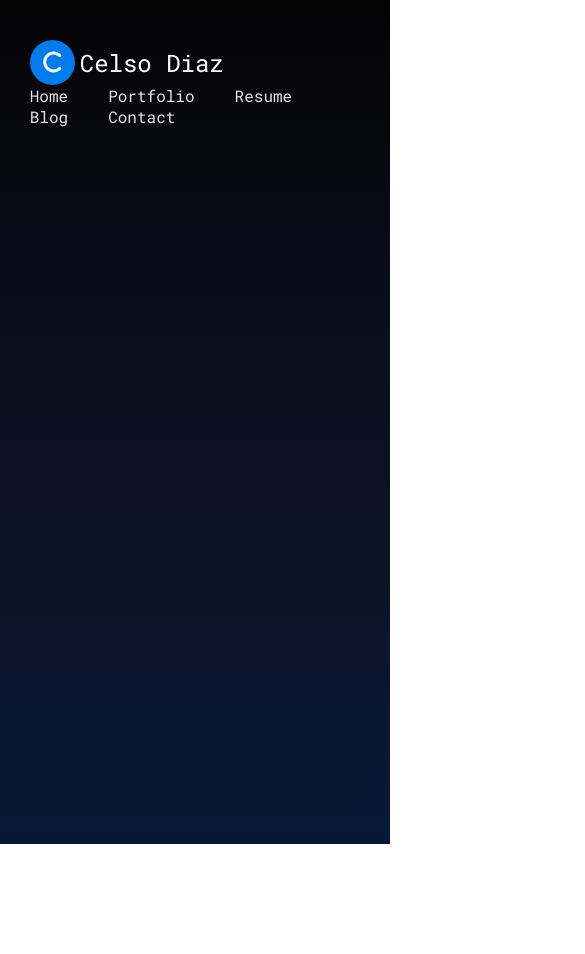
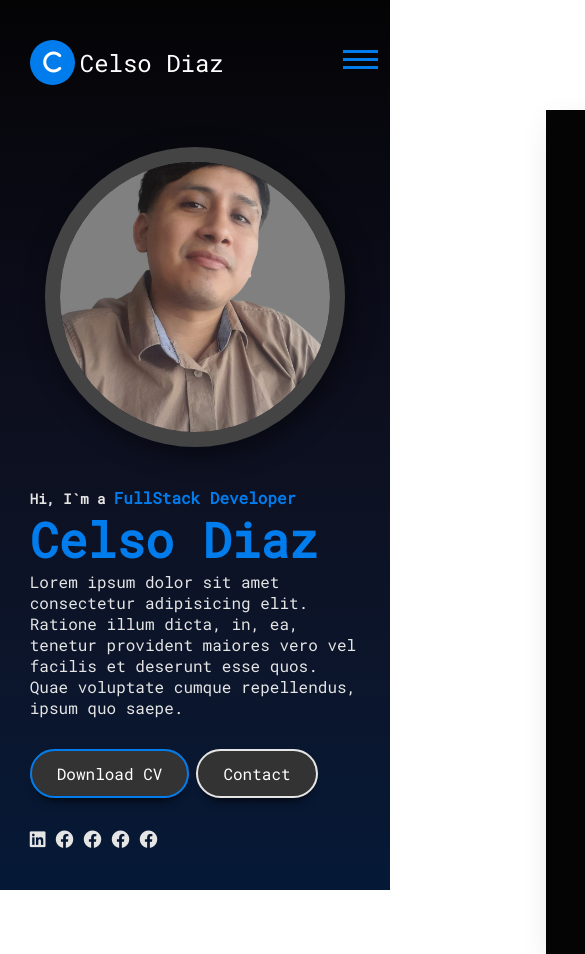
Before and after one commit to celsodiaz/react-portfolio, a React (Vite) app: page / in a window 390 px wide. Shown: the top 954 px of the page, 585 px wide, since content can reach past the window. Before the commit the page ends 844 px from the top, so only its background shows below. Built offline with nearby package versions, Linux system fonts and the light colour scheme.

Commit message:
Add section about

```diff
--- a/src/App.css
+++ b/src/App.css
@@ -7,16 +7,15 @@
   text-decoration: none;
 }
 
-body {
+/* body {
   /* height: 100%;
   background-attachment: fixed;
   color: hsl(0, 0%, 93%); */
-  /* max-width: 400px; */
-  /* padding: 1rem; */
-  /* margin: 0; */
-  overflow: hidden;
-}
-
+/* max-width: 400px; */
+/* padding: 1rem; */
+/* margin: 0; */
+/* overflow: hidden; */
+/* } */
 .hero-header {
   width: 100%;
   height: 100%;
@@ -103,3 +102,151 @@ nav .navlinks li a {
   color: #e5e5e5;
   margin-right: 2.5rem;
 }
+
+.container {
+  display: flex;
+  justify-content: space-around;
+  align-items: center;
+  padding-top: 4rem;
+}
+
+.container .hero-pic {
+  width: 300px;
+  height: 300px;
+  border-radius: 50%;
+  overflow: hidden;
+  border: 15px solid #444;
+  box-shadow: 5px 7px 25px rgba(0, 0, 0, 0.5);
+  display: flex;
+  justify-content: center;
+  align-items: center;
+}
+
+.hero-pic img {
+  max-width: 100%;
+  max-height: 100%;
+  width: auto;
+  height: auto;
+  transition: 0.5s;
+  transform: scale(1.35);
+}
+
+.hero-pic img:hover {
+  transform: scale(1.4);
+}
+
+.hero-text {
+  max-width: 500px;
+  display: flex;
+  flex-direction: column;
+}
+
+.hero-text h5 {
+  color: #e5e5e5;
+  font-size: 14px;
+}
+
+.hero-text h5 span {
+  color: #007ced;
+  font-size: 16px;
+}
+
+.hero-text h1 {
+  color: #007ced;
+  font-size: 3rem;
+}
+.hero-text p {
+  color: #e5e5e5;
+}
+
+.btn-group {
+  margin: 45px 0;
+}
+
+.btn-group .btn {
+  border-color: #d5d5d5;
+  color: #fff;
+  background-color: #333;
+  padding: 12px 25px;
+  margin: 5px 0;
+  margin-right: 7px;
+  border-radius: 30px;
+  border: 2px solid #e5e5e5;
+  box-shadow: 0 10px 10px -8px rgb(0 0 0 / 78%);
+}
+
+.btn.active {
+  border-color: #007ced;
+}
+
+.hero-text .social i {
+  color: #e5e5e5;
+  font-size: 18px;
+  margin-right: 10px;
+  transition: 0.5s;
+}
+
+.hero-text .social i:hover {
+  color: #007ced;
+  transform: rotate(360deg);
+}
+
+/*responsive*/
+@media (max-width: 930px) {
+  nav .togglebtn {
+    display: initial;
+  }
+
+  .click {
+    top: 45px;
+  }
+  .click span {
+    position: absolute;
+    margin-top: 12px;
+  }
+  .click span:first-child {
+    transform: rotate(-40deg);
+  }
+  .click span:nth-child(2) {
+    opacity: 0;
+    margin: 0;
+  }
+  .click span:last-child {
+    transform: rotate(45deg);
+    top: 0;
+  }
+  nav .navlinks {
+    position: absolute;
+    top: 110px;
+    right: -100%;
+    bottom: 0;
+    width: 60%;
+    height: 100vh;
+    background-color: #040405;
+    z-index: 3;
+    box-shadow: 5px 13px 30px rgba(0, 0, 0, 0.1);
+    transition: 0.5s;
+    padding: 25px 0px;
+  }
+  nav .navlinks li {
+    display: block;
+  }
+  nav .navlinks li a {
+    display: block;
+    margin-bottom: 15px;
+    text-align: center;
+  }
+  nav .navlinks.open {
+    right: 0;
+  }
+}
+
+@media (max-width: 768px) {
+  .container {
+    flex-direction: column;
+    padding-top: 2rem;
+  }
+  .hero-text {
+    padding: 40px 0px;
+  }
+}
--- a/src/App.jsx
+++ b/src/App.jsx
@@ -1,8 +1,13 @@
 // import Header from "./components/Header";
 import "./App.css";
-// import prueba from "../public/prueba.jpeg";
+import hero from "../public/hero.jpg";
+import { useState } from "react";
 
 function App() {
+  const [isMenuOpen, setIsMenuOpen] = useState(false);
+  const toggleMenu = () => {
+    setIsMenuOpen(!isMenuOpen);
+  };
   return (
     <div className="hero-header">
       <div className="wrapper">
@@ -12,12 +17,15 @@ function App() {
             <div className="logo-text">Celso Diaz</div>
           </div>
           <nav>
-            <div className="togglebtn">
+            <div
+              className={`togglebtn ${isMenuOpen ? "click" : ""}`}
+              onClick={toggleMenu}
+            >
               <span></span>
               <span></span>
               <span></span>
             </div>
-            <ul className="navlinks">
+            <ul className={`navlinks ${isMenuOpen ? "open" : ""}`}>
               <li>
                 <a href="#">Home</a>
               </li>
@@ -36,6 +44,50 @@ function App() {
             </ul>
           </nav>
         </header>
+        <div className="container">
+          <div className="hero-pic">
+            <img src={hero} alt="profile" />
+          </div>
+          <div className="hero-text">
+            <h5>
+              Hi, I`m a <span className="">FullStack Developer</span>
+            </h5>
+            <h1>Celso Diaz</h1>
+            <p>
+              Lorem ipsum dolor sit amet consectetur adipisicing elit. Ratione
+              illum dicta, in, ea, tenetur provident maiores vero vel facilis et
+              deserunt esse quos. Quae voluptate cumque repellendus, ipsum quo
+              saepe.
+            </p>
+
+            <div className="btn-group">
+              <a href="#" className="btn active">
+                Download CV
+              </a>
+              <a href="#" className="btn">
+                Contact
+              </a>
+            </div>
+
+            <div className="social">
+              <a href="">
+                <i className="fa-brands fa-linkedin"></i>
+              </a>
+              <a href="">
+                <i className="fa-brands fa-facebook"></i>
+              </a>
+              <a href="">
+                <i className="fa-brands fa-facebook"></i>
+              </a>
+              <a href="">
+                <i className="fa-brands fa-facebook"></i>
+              </a>
+              <a href="">
+                <i className="fa-brands fa-facebook"></i>
+              </a>
+            </div>
+          </div>
+        </div>
       </div>
     </div>
   );
--- a/src/components/Header.jsx
+++ b/src/components/Header.jsx
@@ -3,7 +3,7 @@ import styled from "@emotion/styled";
 const Container = styled.header`
   width: 100%;
   height: 3em;
-  position: fixed;
+  /* position: fixed; */
   top: 0;
   background-color: cyan;
   align-items: center;
```
Also changed, not shown: public/hero.jpg (added).
